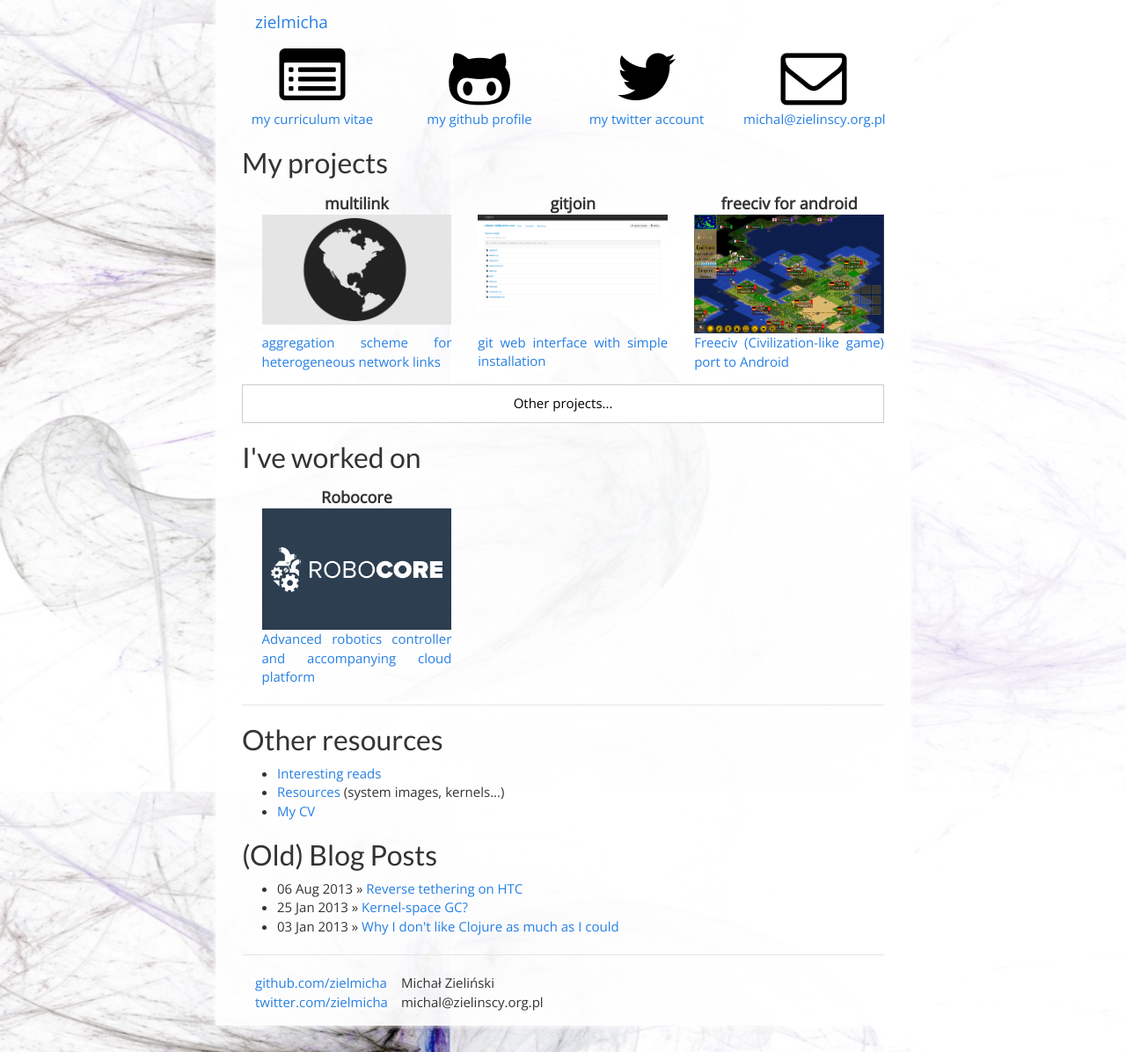
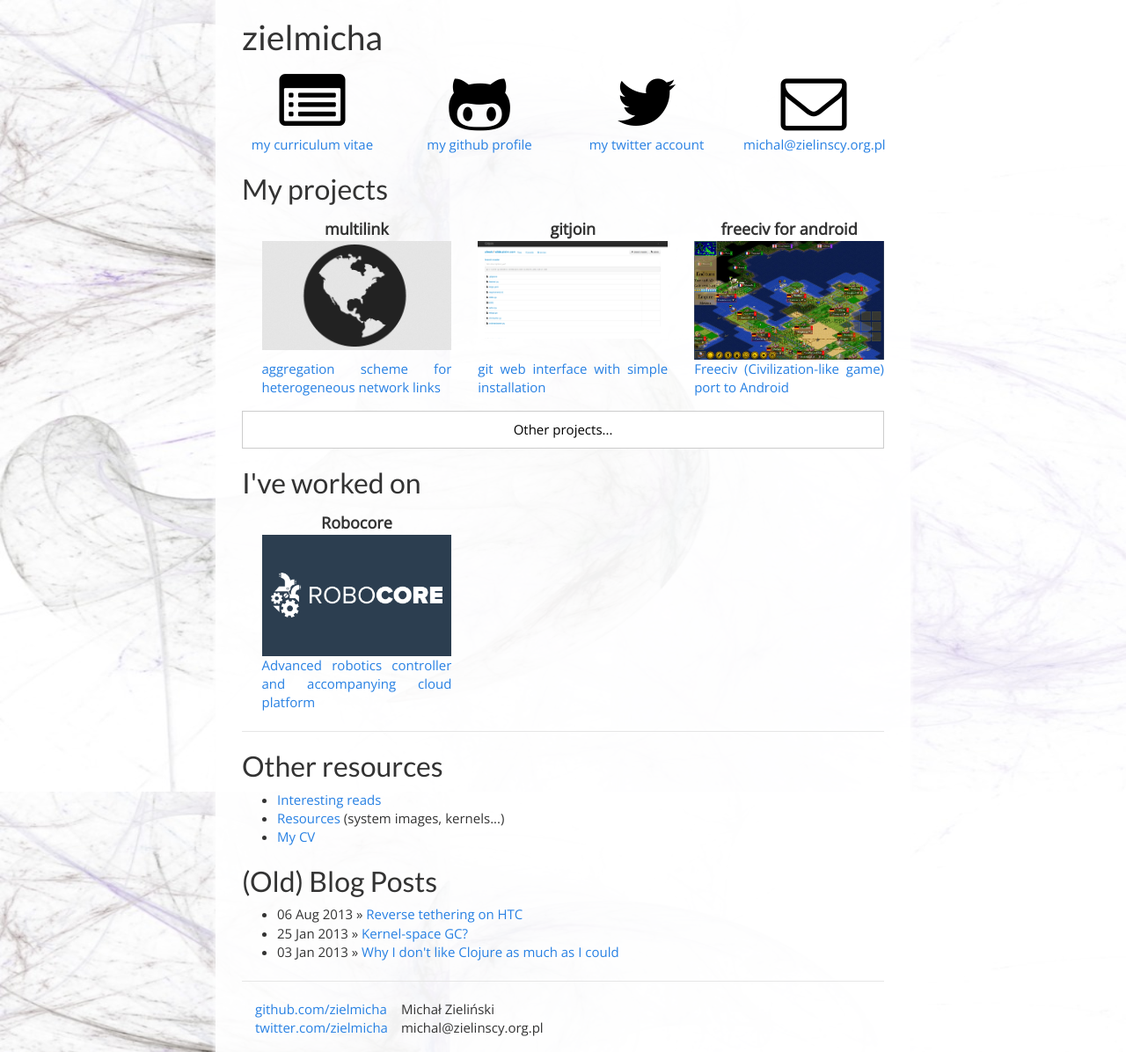
Before and after one commit to zielmicha/zielmicha.com, a Jekyll site: the page built from index.html, in a window 1280 px wide. Shown: the whole page at 88% size. Built offline with Jekyll 4.4.1, drawn with Linux system fonts in a browser that asks for light colours; nearby versions of some CDN libraries; Markdown is read by kramdown in place of the engine named in the settings; the list of posts is cut into pages by our own code.

Commit message:
navbar-brand -> h1

```diff
--- a/_layouts/default.html
+++ b/_layouts/default.html
@@ -27,13 +27,7 @@
       <div class="row-container">
       <div class="container">
         <div class="site">
-          <div class="navbar-header">
-            <a href="/" class="navbar-brand">{{ site.name }}</a>
-          </div>
-          <nav id="bs-navbar" class="collapse navbar-collapse">
-            <ul class="nav navbar-nav">
-            </ul>
-          </nav>
+          <h1>zielmicha</h1>
 
           <div class=content>{{ content }}</div>
           <hr>
--- a/css/main.css
+++ b/css/main.css
@@ -1,3 +1,7 @@
+h1 {
+    margin-bottom: 0.4em;
+}
+
 .container {
     max-width: 790px;
 }
```
